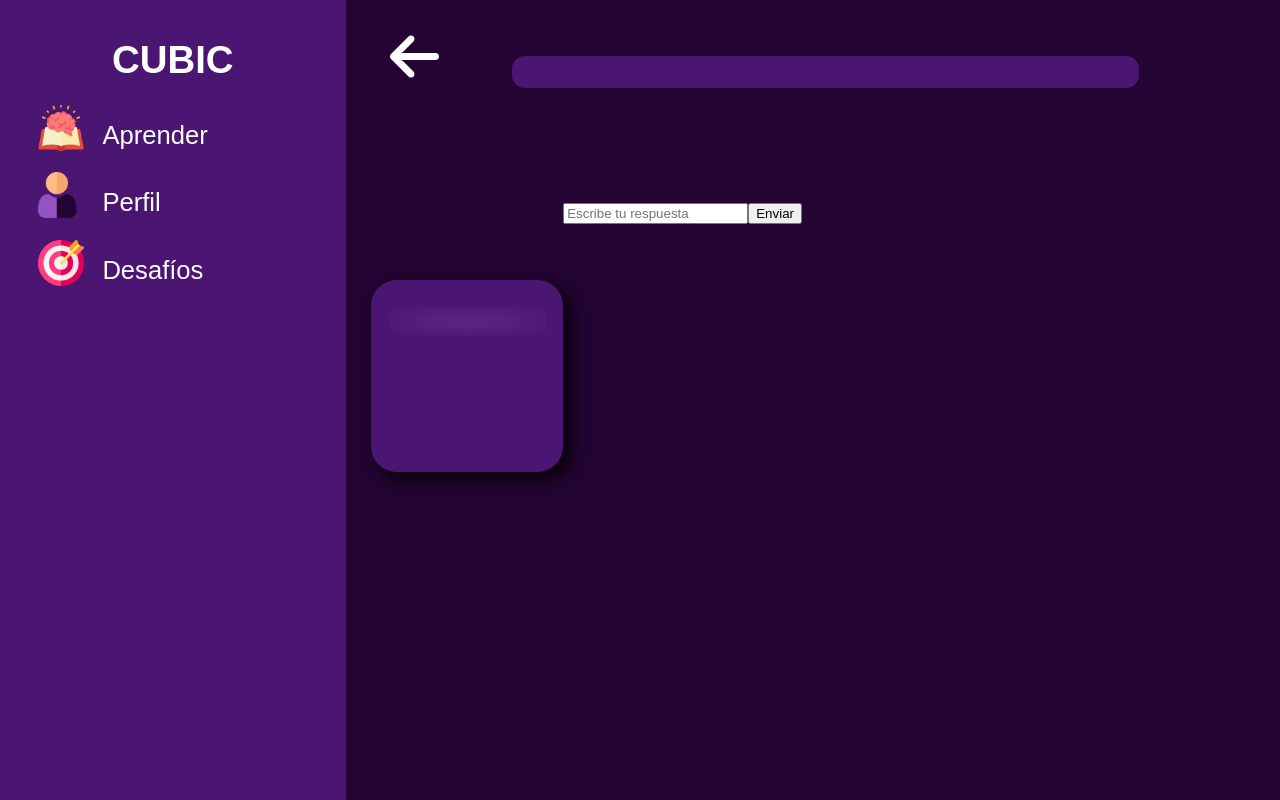
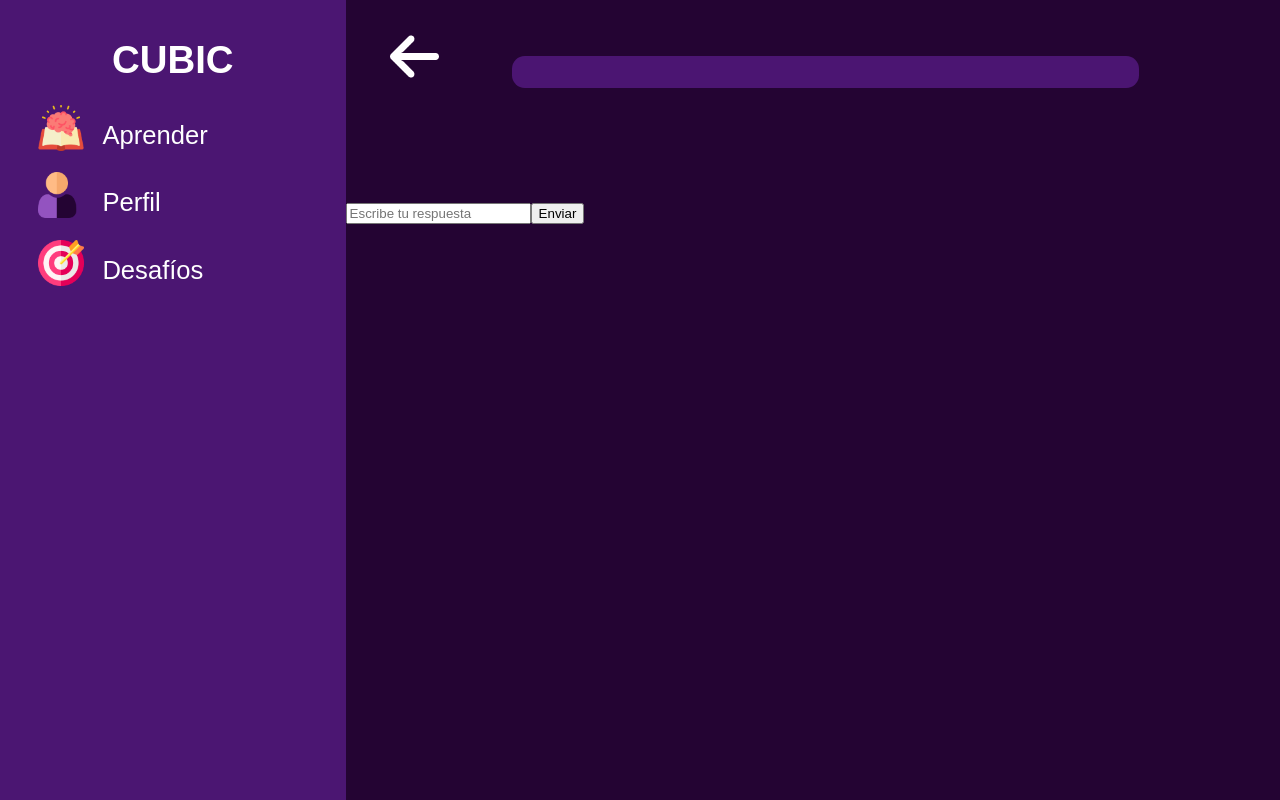
Before and after one commit to Memolajuega/cubic2, a Next.js app: page /type2 in a window 1280 px wide. Built offline with nearby package versions, Linux system fonts and the light colour scheme; no server answers; the database is empty; a web font is replaced by a local one.

Commit message:
Solucionado?

```diff
--- a/src/app/type2/page.tsx
+++ b/src/app/type2/page.tsx
@@ -86,7 +86,6 @@ export default function Home() {
         {index < totalPreguntas ? (
           <div className="nivel">
             <div className="pregunta">{pregunta}</div>
-            <Opc2 respuesta={respuesta2} isClicked={opc2Clicked} setIsClicked={setOpc2Clicked} />
             <input
               type="text"
               value={userResponse}
```
